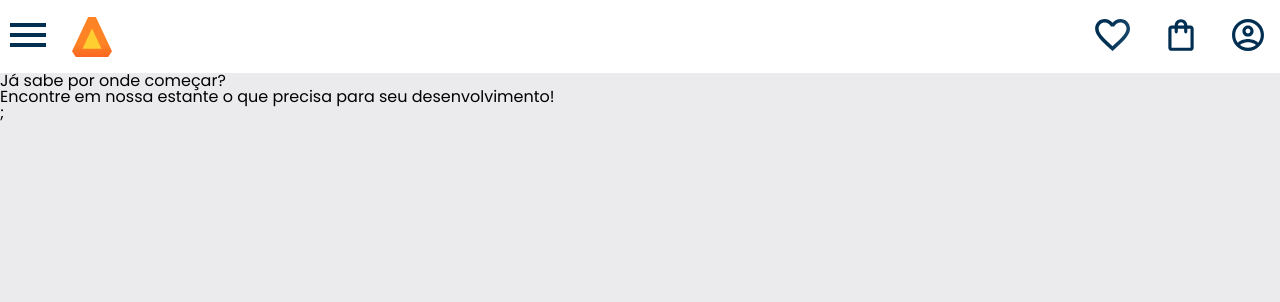
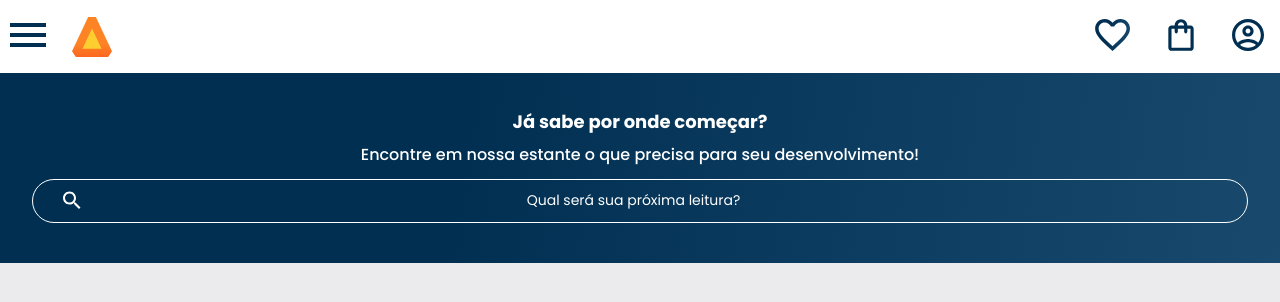
Before and after one commit to Pmarques1103/AluraBooks, a plain HTML site: page index.html in a window 1280 px wide. Drawn offline with Linux system fonts and the light colour scheme.

```diff
--- a/index.html
+++ b/index.html
@@ -48,11 +48,10 @@
            </div>
      </header>
      <section class="banner">
-        <h2 class="banner__título">Já sabe por onde começar?</h2>
-        <p class="banner__texto">Encontre em nossa estante o que precisa para seu desenvolvimento!</p>;
-        <imput type"search" class="banner__pesquisa" placeholder="Qual será sua próxima leitura?">
-        </imput>
-     </section>
+        <h2 class="banner__titulo">Já sabe por onde começar?</h2>
+        <p class="banner__texto">Encontre em nossa estante o que precisa para seu desenvolvimento!</p>
+        <input type="search" class="banner__pesquisa" placeholder="Qual será sua próxima leitura?">
+    </section>
 </body>
 
 </html>
--- a/styles.css
+++ b/styles.css
@@ -1,4 +1,5 @@
 @import url("styles/header.css");
+@import url("styles/banner.css");
 
 :root{
     --cor-de-fundo: #ebebee;
--- a/styles/banner.css
+++ b/styles/banner.css
@@ -0,0 +1,35 @@
+.banner{
+    background: var(--azul-degrade);
+    color: var(--branco);
+    text-align: center;
+    padding:2.5em 2em;
+}
+
+.banner__titulo{
+    font-size: 18px;
+    font-weight: 700;
+}
+
+.banner__texto{
+    font-weight:500;
+    margin: 1em 0;
+}
+
+.banner__pesquisa {
+    background-color: transparent;
+    border: 1px solid var(--branco);
+    color: var(--branco);
+    border-radius: 24px;
+    padding: 1em;
+    width: 100%;
+}
+
+.banner__pesquisa::placeholder {
+    font-family: var(--fonte-principal);
+    font-size: 14px;
+    font-weight: 400;
+    text-align: center;
+    color: var(--branco);
+    background: url("../img/Lupa.svg") no-repeat;
+    background-position: 1em;
+}
```
Also changed, not shown: img/Lupa.svg (added).
